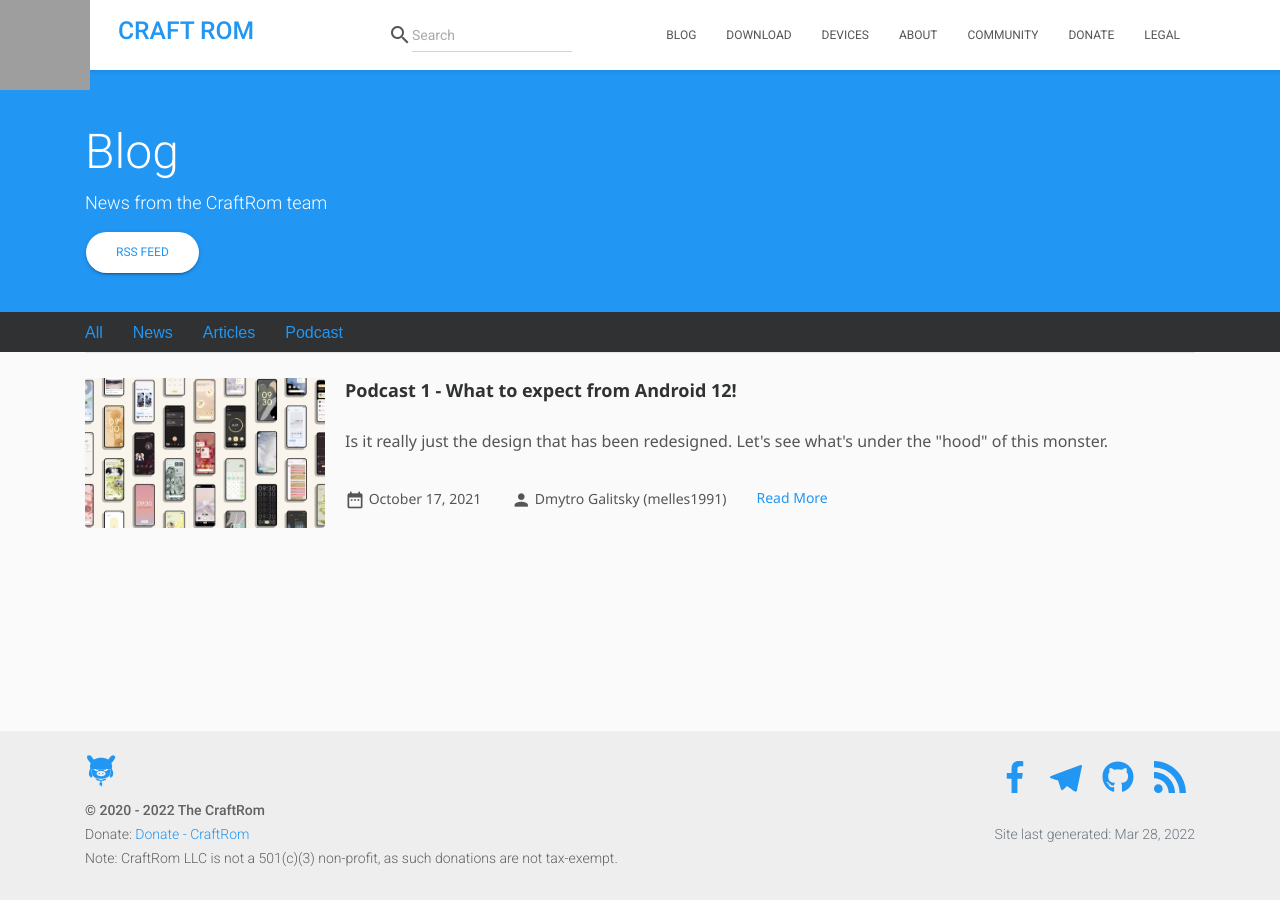
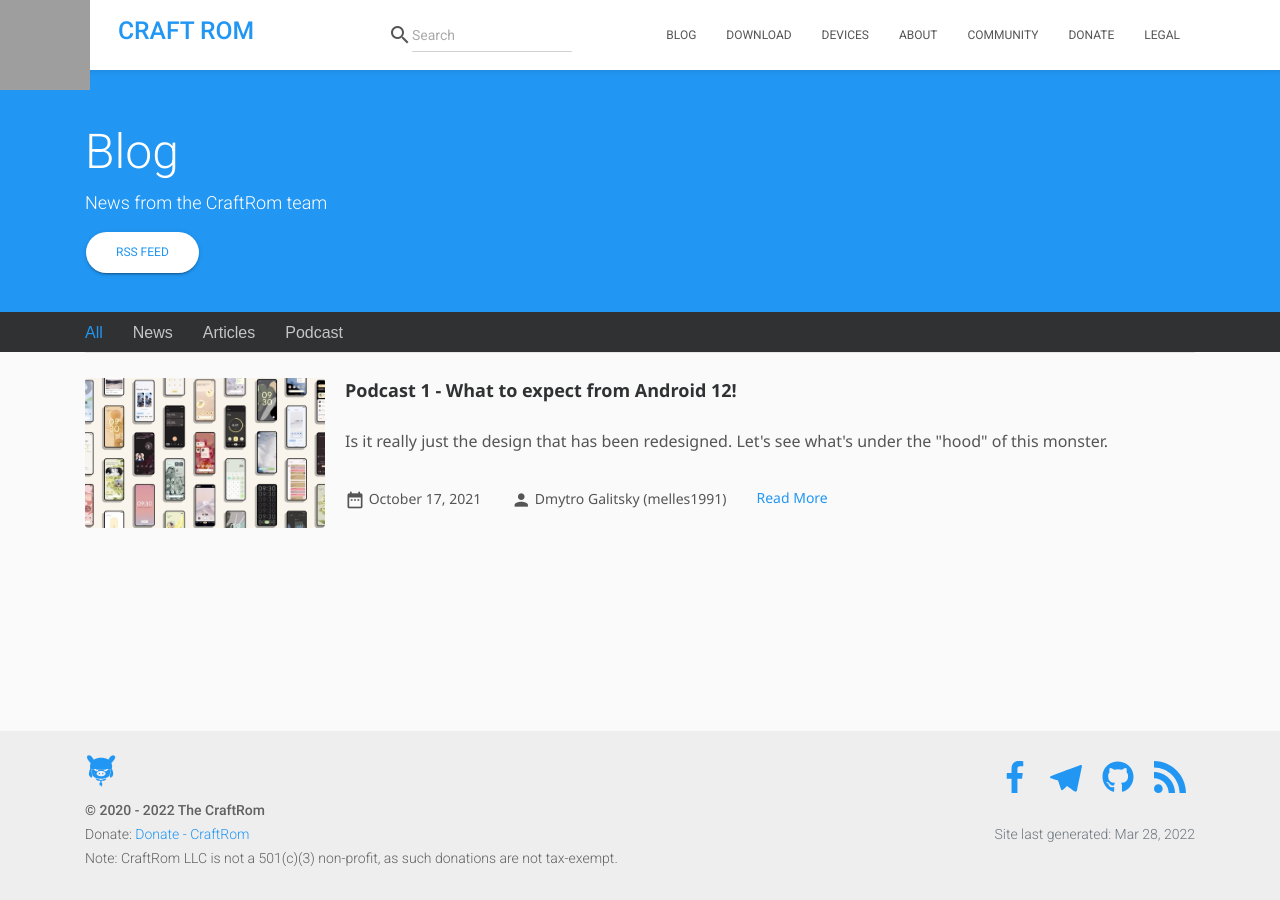
Before and after one commit to CraftRom/craftrom.github.io, a Jekyll site: the page built from blog_podcast.html, in a window 1280 px wide. Built offline with Jekyll 4.4.1, drawn with Linux system fonts in a browser that asks for light colours; nearby versions of some CDN libraries; comment, search, counter and statistics services are not loaded; grey boxes are pictures that could not be loaded.

Commit message:
Submenu color fix

```diff
--- a/_sass/craft/article.scss
+++ b/_sass/craft/article.scss
@@ -191,9 +191,18 @@
 }
 
 .sticky-submenu #sub-menu>.links>a+a {
-    margin-left: 30px
+    margin-left: 30px;
+	text-decoration: none;
+    color: inherit;
+    outline: none;
 }
 
 .sticky-submenu #sub-menu>.links>a:hover {
     color: #55afff
 }
+
+@media screen and (max-width:1399px) {
+    #menu-container>.sticky>.sticky-submenu #sub-menu {
+        padding: 0 20px
+    }
+}
```
